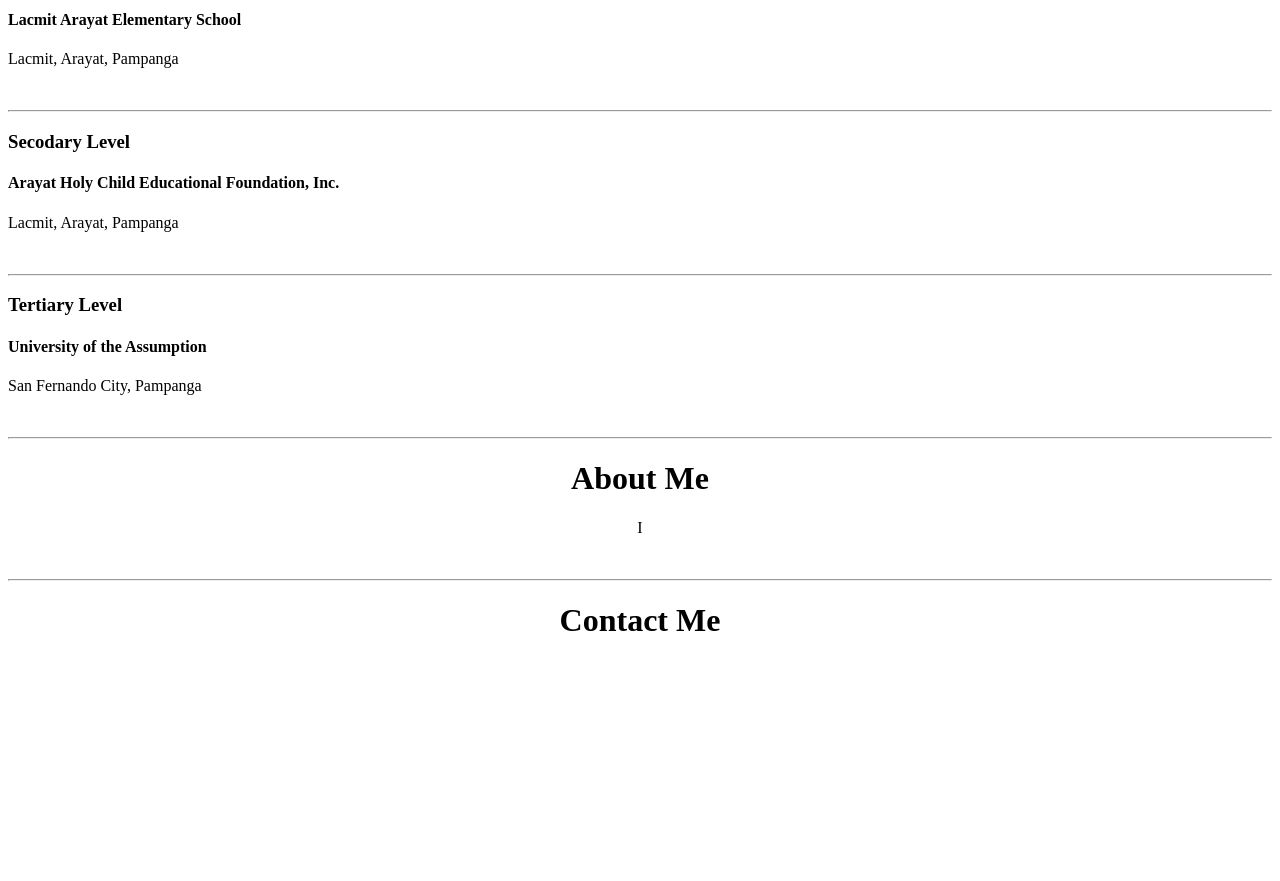
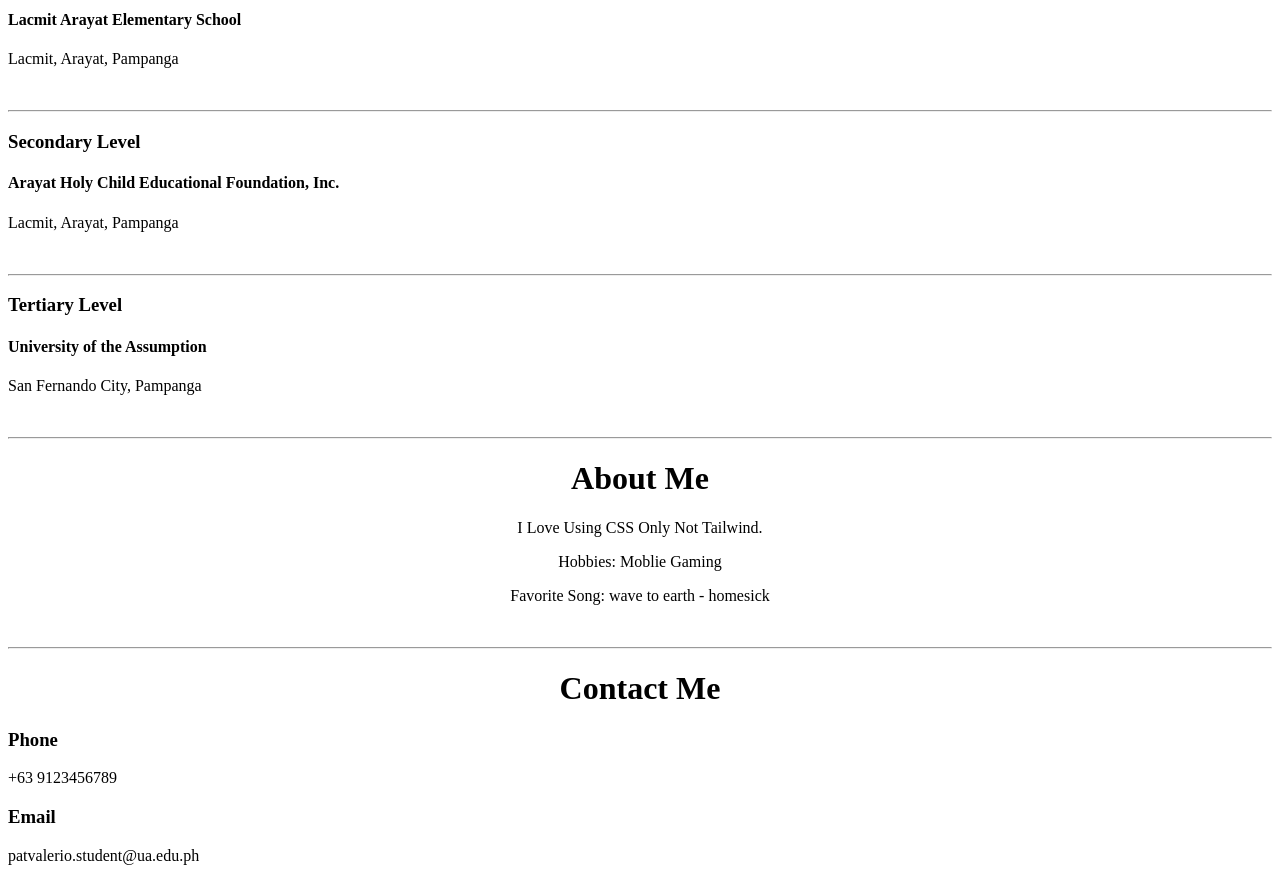
Before and after one commit to PaulValerio/VALERIO-SD2, a plain HTML site: page session2/activity.html in a window 1280 px wide. Shown: the part 540-1421 px from the top of the page. Before the commit the page ends 1201 px from the top, so only its background shows below. Drawn offline with Linux system fonts and the light colour scheme.

Commit message:
Added activity

```diff
--- a/session2/activity.html
+++ b/session2/activity.html
@@ -26,7 +26,7 @@
 
     <hr />
 
-    <h3>Secodary Level</h3>
+    <h3>Secondary Level</h3>
     <h4>Arayat Holy Child Educational Foundation, Inc.</h4>
     <p>Lacmit, Arayat, Pampanga</p>
 
@@ -43,14 +43,21 @@
     <hr />
 
     <center>
-        <h1>About Me</h1>
-        <p>I</p>
+      <h1>About Me</h1>
+      <p>I Love Using CSS Only Not Tailwind.</p>
+      <p>Hobbies: Moblie Gaming</p>
+      <p>Favorite Song: wave to earth - homesick</p>
     </center>
 
-    <br>
+    <br />
 
-    <hr>
+    <hr />
 
     <center><h1>Contact Me</h1></center>
+    <h3>Phone</h3>
+    <p>+63 9123456789</p>
+
+    <h3>Email</h3>
+    <p>patvalerio.student@ua.edu.ph</p>
   </body>
 </html>
```
